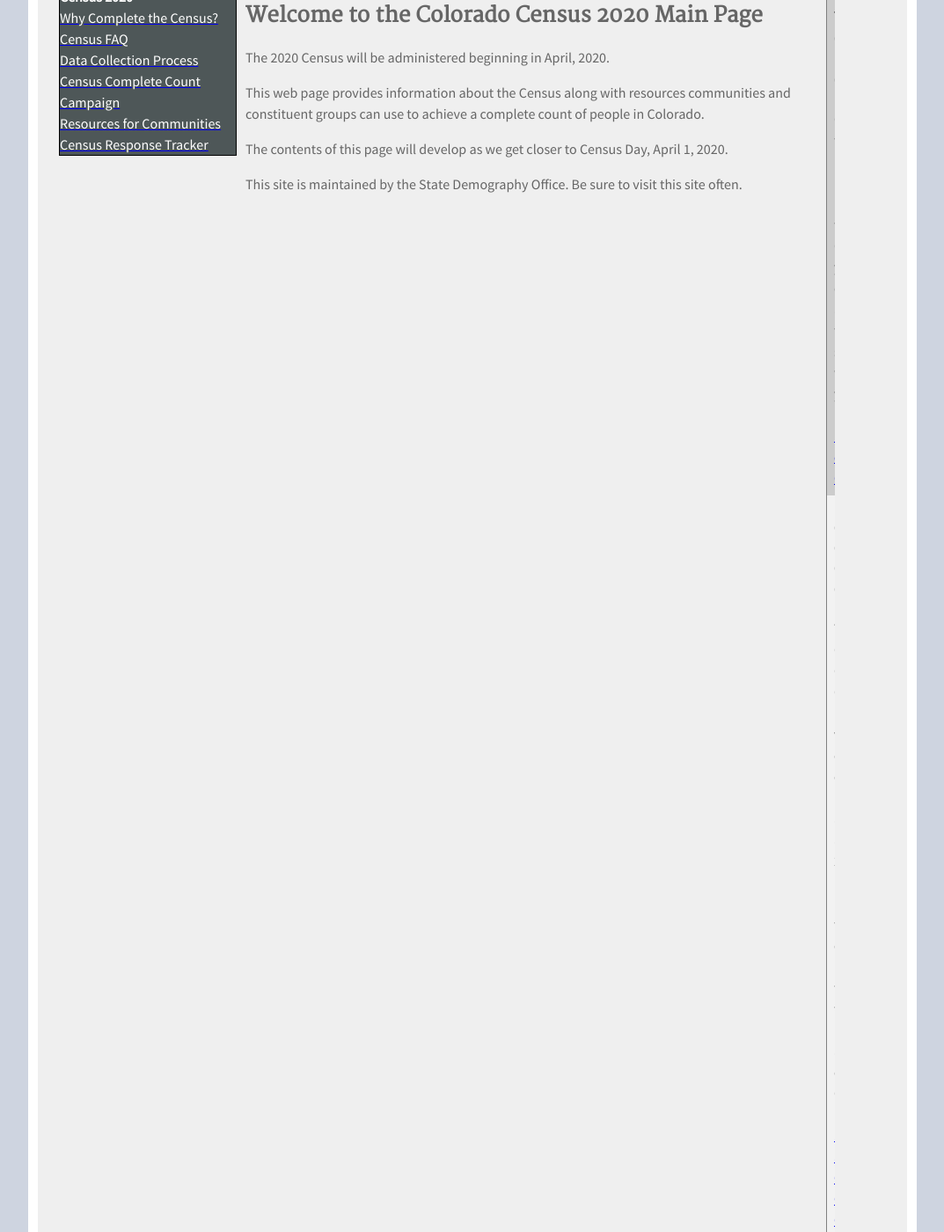
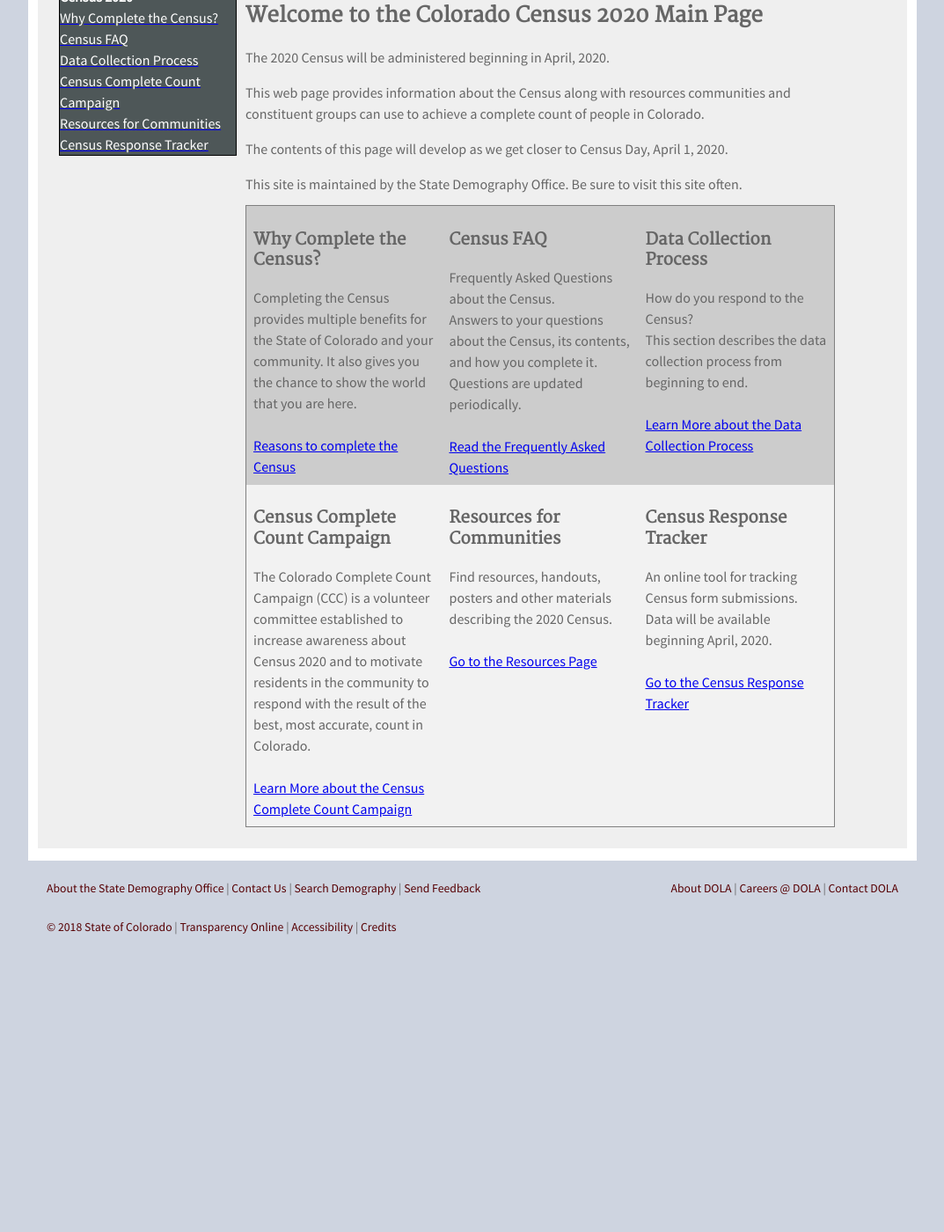
Before and after one commit to TBleess/Website_New, a Jekyll site: the page built from pages/5_CensusACS/census_2020_main.html, in a window 1280 px wide and 1400 px high, scrolled down 569 px. Shown: the whole window at 88% size, without its empty margins (103-1176 px from the left). Built offline with Jekyll 4.4.1, drawn with Linux system fonts in a browser that asks for light colours; after the commit the page ends 1655 px from its top, so only the background shows below that.

Commit message:
Update census_2020_main.html

```diff
--- a/pages/5_CensusACS/census_2020_main.html
+++ b/pages/5_CensusACS/census_2020_main.html
@@ -85,7 +85,7 @@ description: "Colorado Census 2020 information"
 <p>The contents of this page will develop as we get closer to Census Day, April 1, 2020.</p>
  <p>This site is maintained by the State Demography Office.  Be sure to visit this site often.
 </div>
-<div style="overflow-x:auto;">
+
 <table background: transparent>
 <col width="200">
 <col width="200">
@@ -138,6 +138,5 @@ description: "Colorado Census 2020 information"
 </table>
 </div>
 </div>
-</div>
 </body>
 </html>
```
